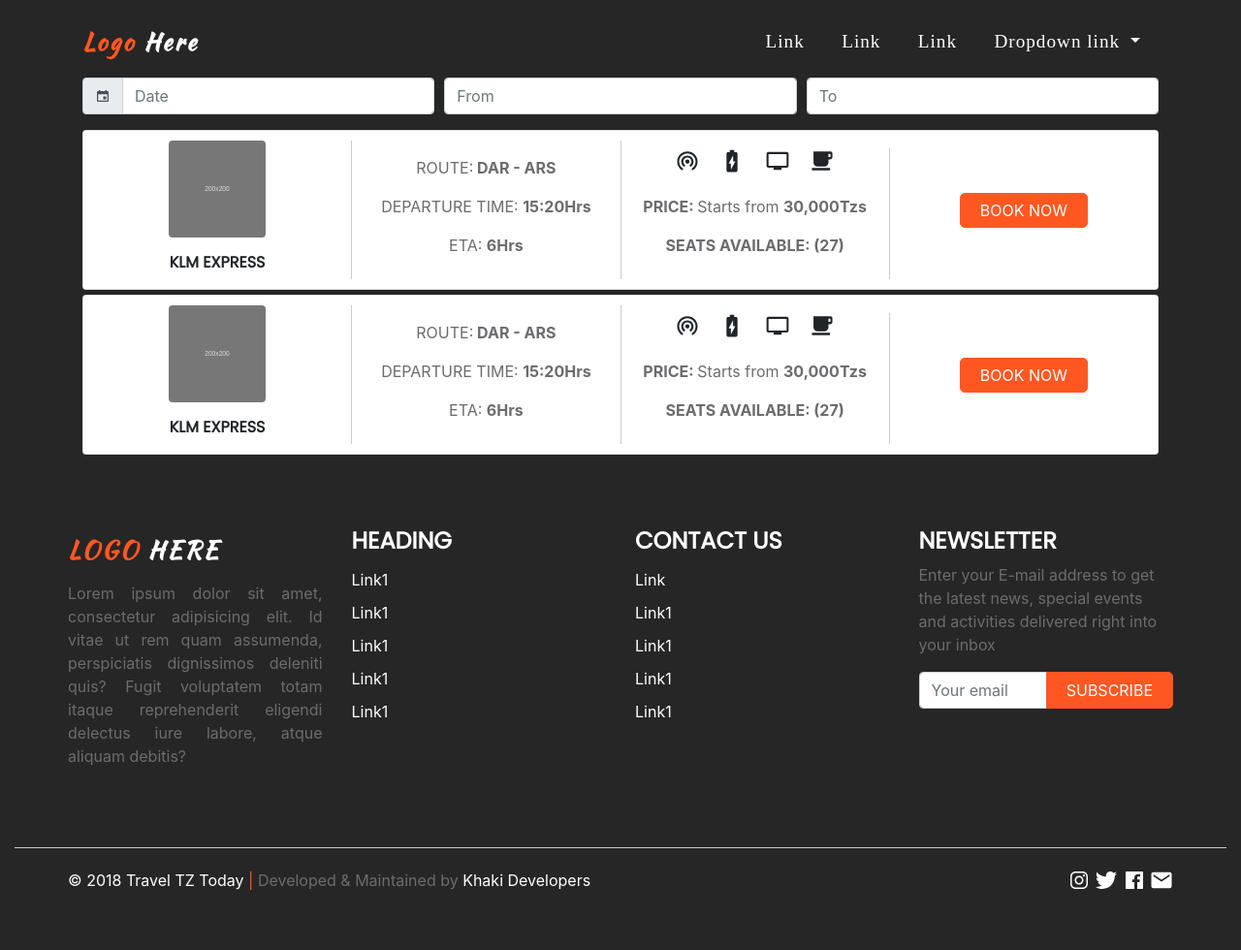
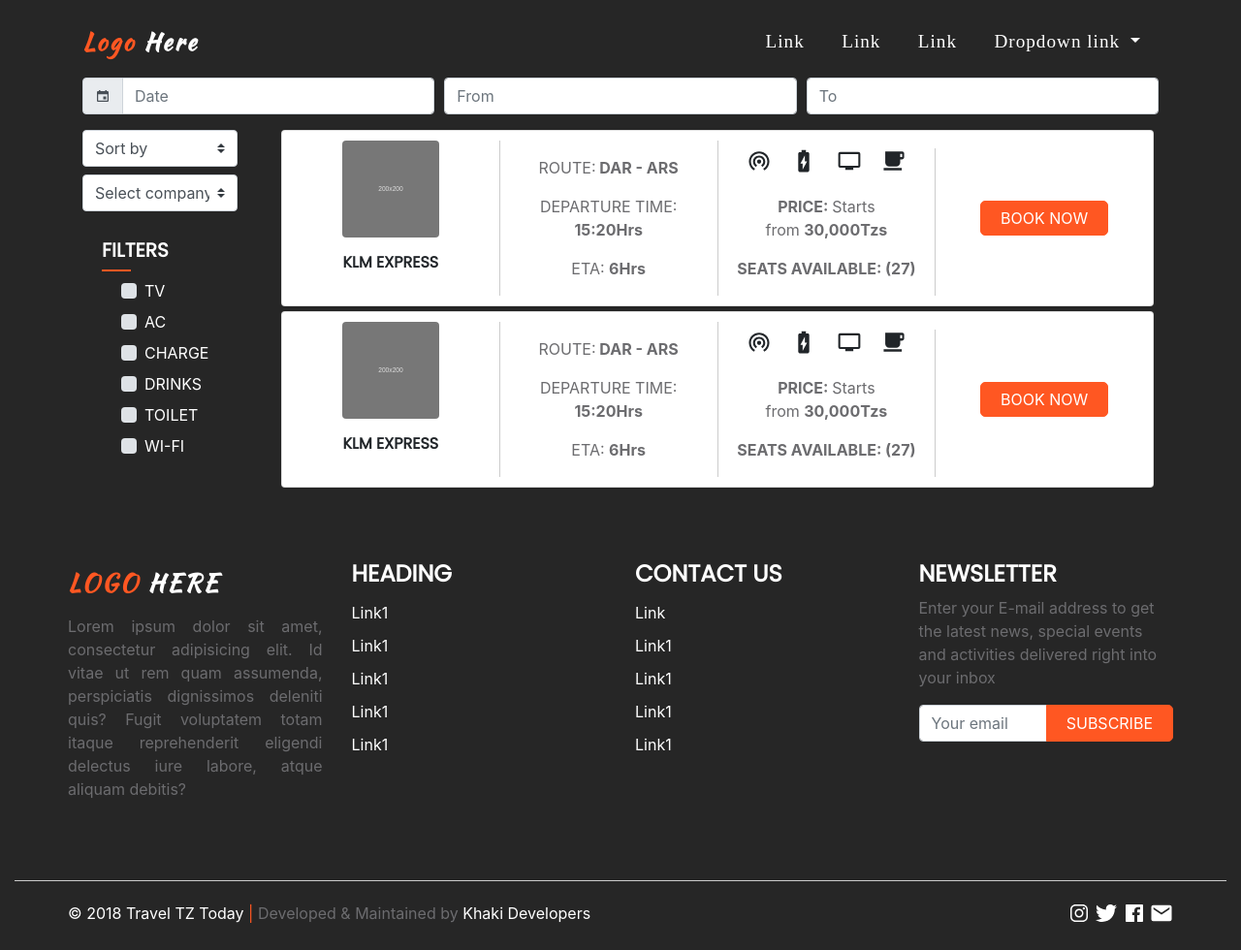
Before and after one commit to reddeath1/traveltz, a PHP site: page /index.php?action=result in a window 1280 px wide. Shown: the whole page at 97% size. Before the commit the page ends 918 px from the top, so only its background shows below. Run offline with PHP 8.4, Linux system fonts and the light colour scheme; some libraries are stand-ins or nearby versions.

Commit message:
result page modified

```diff
--- a/view/public/css/style.css
+++ b/view/public/css/style.css
@@ -295,6 +295,7 @@ hr {
 }
 .card {
 	padding: 10px 0px;
+	margin-right: -10px;
 }
 .amenities ion-icon {
 	padding: 0px 8px;
@@ -310,3 +311,16 @@ hr {
 .res-0 {
 	padding-bottom: 5px;
 }
+.filters {
+	color: #ffffff;
+	padding: 20px;
+}
+.filters-0 {
+	margin-left: 20px;
+}
+.filter-border-root {
+    height:2px;
+    background: #FF5722;
+	width: 30px;
+
+}
--- a/view/result.php
+++ b/view/result.php
@@ -21,6 +21,58 @@
 			</div>
 		</div>
 	</div>
+
+	<div class="container">
+		<div class="row">
+			<div class="col-lg-2">
+				<div class="sidebar">
+
+					<select class="custom-select mb-2" id="inputGroupSelect01">
+    <option selected>Sort by</option>
+    <option value="1">Alphabetical</option>
+    <option value="2">Price</option>
+    <option value="3">Time</option>
+    <option value="3">Seats Available</option>
+  </select>
+					<select class="custom-select mb-2" id="inputGroupSelect01">
+    <option selected>Select company</option>
+    <option value="1">KLM EXP</option>
+    <option value="2">DAR EXP</option>
+  </select>
+					<div class="filters">
+						<h5>FILTERS</h5>
+						<div class="filter-border-root mb-2"></div>
+						<div class="filters-0">
+							<div class="custom-control custom-checkbox mb-2">
+							<input type="checkbox" class="custom-control-input" id="customCheck1">
+							<label class="custom-control-label" for="customCheck1">TV</label>
+						</div>
+						<div class="custom-control custom-checkbox mb-2">
+							<input type="checkbox" class="custom-control-input" id="customCheck2">
+							<label class="custom-control-label" for="customCheck2">AC</label>
+						</div>
+						<div class="custom-control custom-checkbox mb-2">
+							<input type="checkbox" class="custom-control-input" id="customCheck3">
+							<label class="custom-control-label" for="customCheck3">CHARGE</label>
+						</div>
+						<div class="custom-control custom-checkbox mb-2">
+							<input type="checkbox" class="custom-control-input" id="customCheck4">
+							<label class="custom-control-label" for="customCheck4">DRINKS</label>
+						</div>
+						<div class="custom-control custom-checkbox mb-2">
+							<input type="checkbox" class="custom-control-input" id="customCheck5">
+							<label class="custom-control-label" for="customCheck5">TOILET</label>
+						</div>
+						<div class="custom-control custom-checkbox mb-2">
+							<input type="checkbox" class="custom-control-input" id="customCheck6">
+							<label class="custom-control-label" for="customCheck6">WI-FI</label>
+						</div>
+						</div>
+					</div>
+
+				</div>
+			</div>
+			<div class="col-lg-10">
 				<div class="container res-0">
 					<div class="card">
 						<div class="container">
@@ -80,3 +132,6 @@
 					</div>
 				</div>
 			</div>
+		</div>
+	</div>
+</div>
```
Lines whose indentation alone changed are shown as unchanged.
